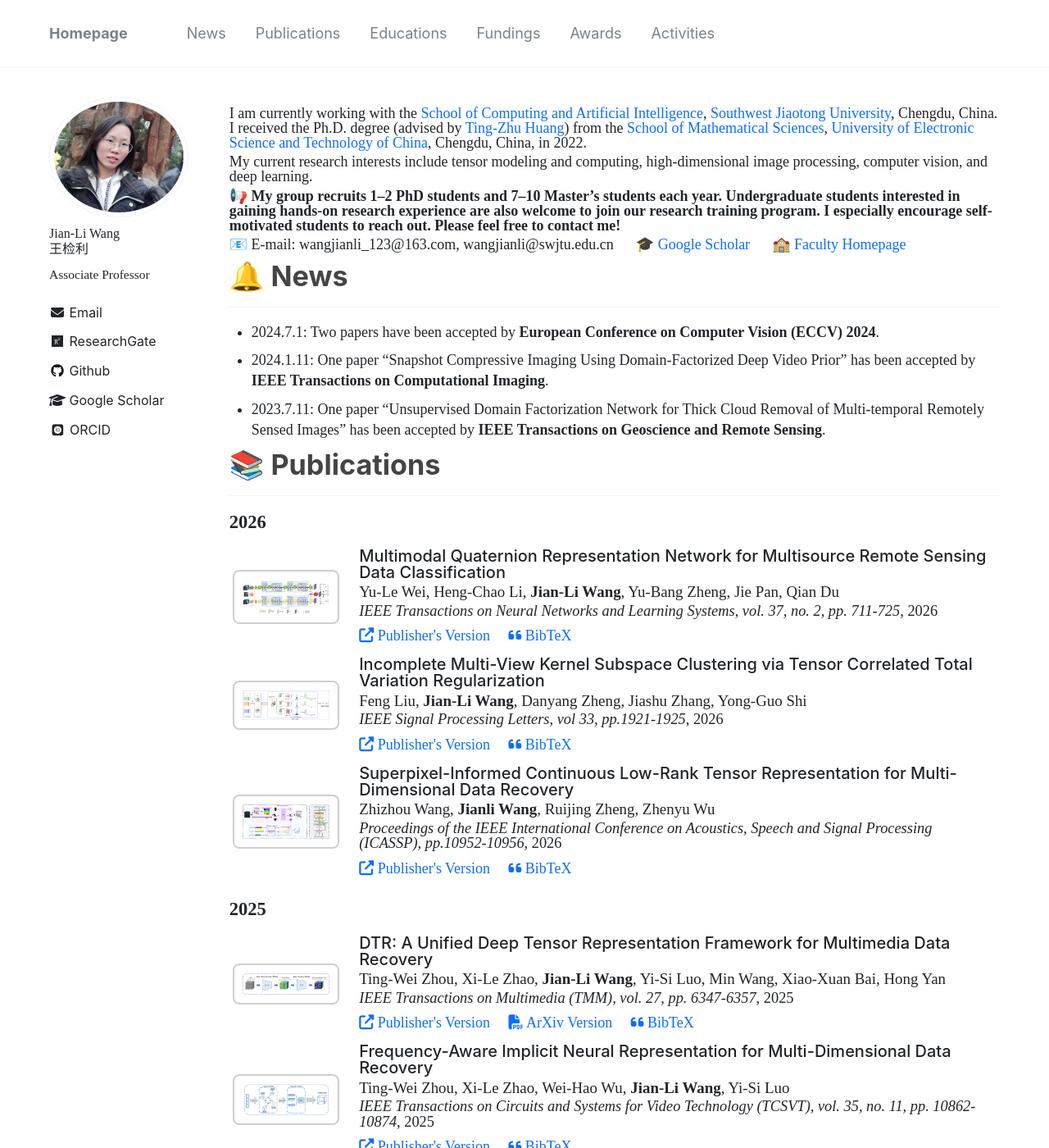
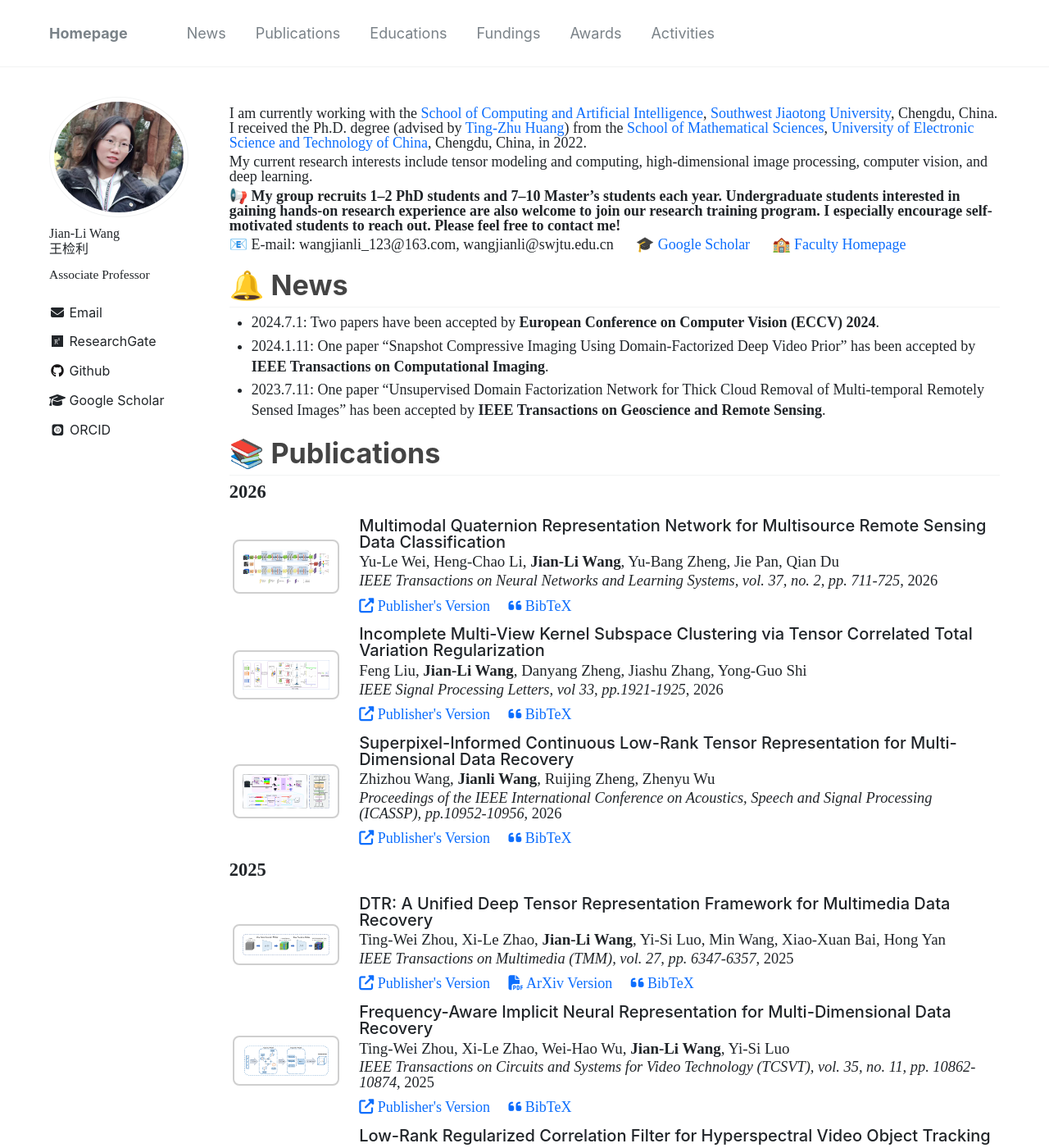
Before and after one commit to wangjianli123/wangjianli123.github.io, a Jekyll site: the page built from _pages/homepage.md, in a window 1280 px wide and 1400 px high. Shown: the whole window at 82% size. Built offline with Jekyll 4.4.1, drawn with Linux system fonts in a browser that asks for light colours; nearby versions of some CDN libraries; some web fonts are replaced; comment, search, counter and statistics services are not loaded.

Commit message:
Update main.scss

```diff
--- a/assets/css/main.scss
+++ b/assets/css/main.scss
@@ -209,3 +209,27 @@ table {
   margin-top: 0.8em !important;
   margin-bottom: 0.5em !important;
 }
+/* 控制二级标题上下间距 */
+.page__content h2 {
+  margin-top: 0.6em !important;
+  margin-bottom: 0.2em !important;
+  padding-bottom: 0.15em !important;
+}
+
+/* 控制 News 列表和标题之间距离 */
+#news + ul,
+#news ~ ul {
+  margin-top: 0.2em !important;
+}
+
+/* 控制列表内部每条 News 的间距 */
+#news ~ ul li {
+  margin-bottom: 0.25em !important;
+  line-height: 1.35 !important;
+}
+
+/* 控制 Publications 标题和年份之间距离 */
+#publications + .pub-year,
+#publications ~ .pub-year {
+  margin-top: 0.3em !important;
+}
```
